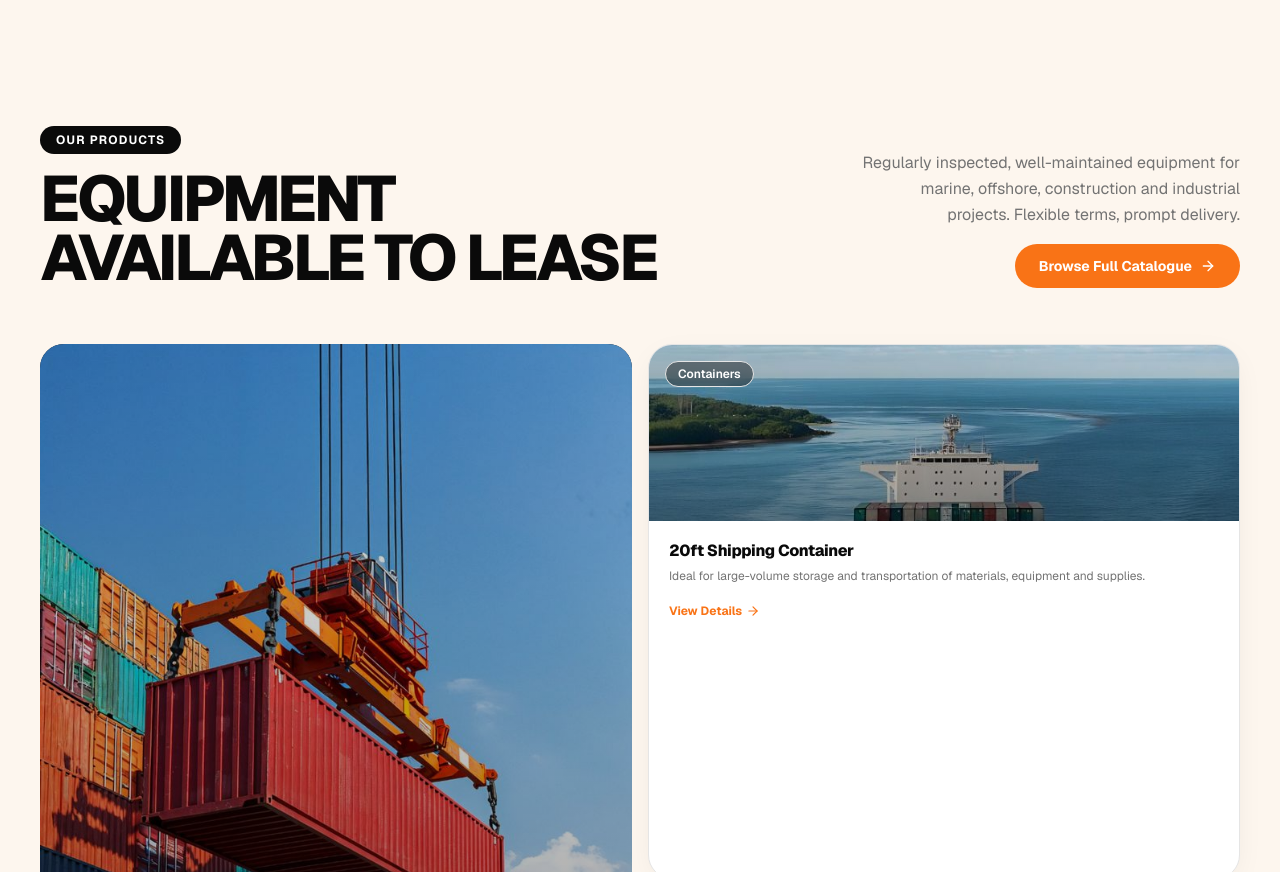
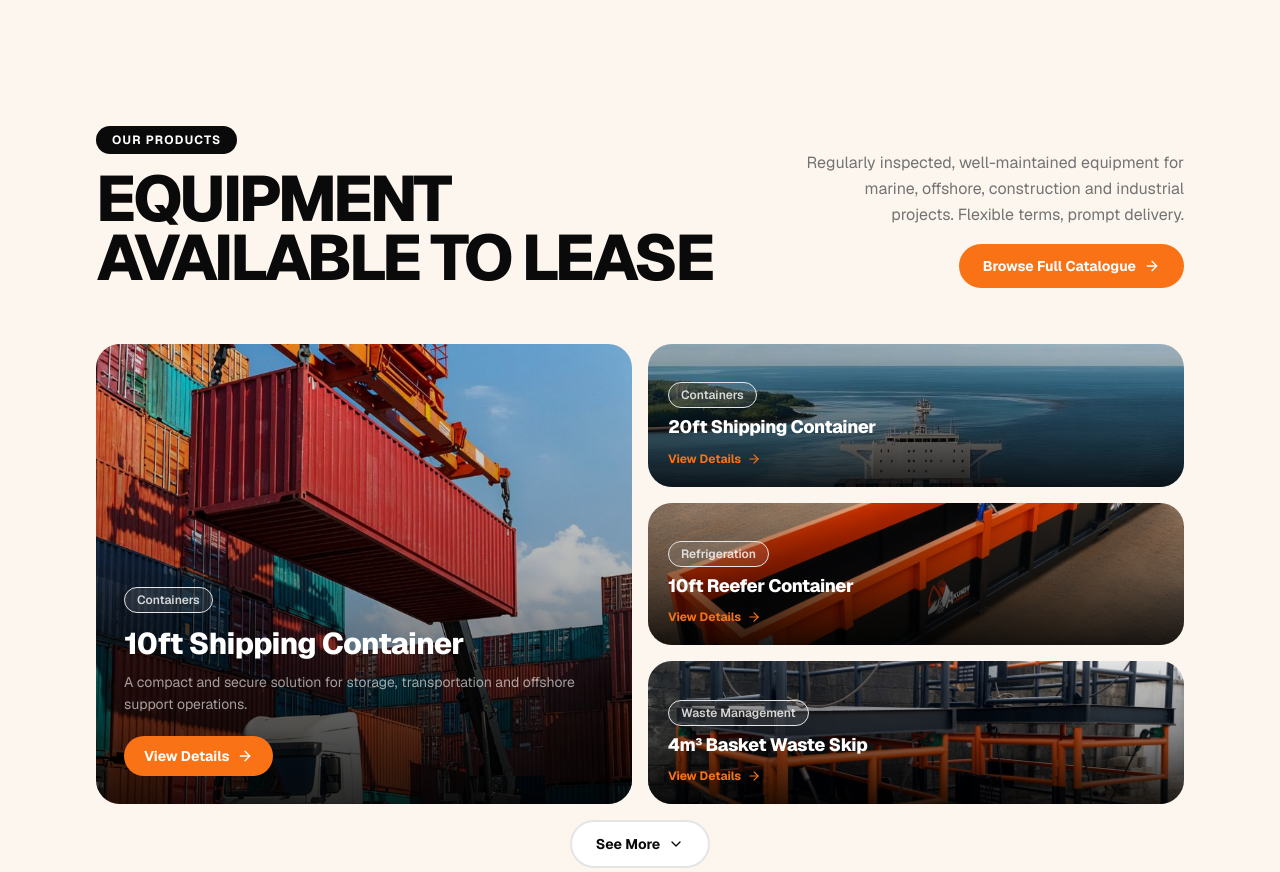
Before and after one commit to JoshDickson1/akundy-logistics, a React (Vite) app: page / in a window 1280 px wide. Shown: the part 8080-8952 px from the top of the page. Built offline with nearby package versions, Linux system fonts and the light colour scheme.

Commit message:
style: see-more cards use full-bleed overlay style, fix timeline dot layering, remove em-dashes

```diff
--- a/src/components/sections/faq-section.tsx
+++ b/src/components/sections/faq-section.tsx
@@ -14,7 +14,7 @@ const FAQS = [
   },
   {
     q: 'Are you licensed to operate in Nigeria\'s oil and gas sector?',
-    a: 'Yes. We hold a NUPRC Oil Industry Permit (Major Category) — Permit No. NUPRC/OGISP/26/5131560/N451240, valid to March 2027 — covering Rehabilitation, Fabrication Works and Overhead Tanks. We are also registered with the NPA and licensed by Nigeria Customs Service as a ship chandler.',
+    a: 'Yes. We hold a NUPRC Oil Industry Permit (Major Category) Permit No. NUPRC/OGISP/26/5131560/N451240, valid to March 2027 covering Rehabilitation, Fabrication Works and Overhead Tanks. We are also registered with the NPA and licensed by Nigeria Customs Service as a ship chandler.',
   },
   {
     q: 'What areas do you cover?',
@@ -26,7 +26,7 @@ const FAQS = [
   },
   {
     q: 'Can you handle both short-term and long-term contracts?',
-    a: 'Absolutely. We offer flexible leasing periods and contract structures tailored to your project timeline — from single-mobilisation jobs to multi-year service agreements. We work closely with clients to align on cost, scope and delivery.',
+    a: 'Absolutely. We offer flexible leasing periods and contract structures tailored to your project timeline from single-mobilisation jobs to multi-year service agreements. We work closely with clients to align on cost, scope and delivery.',
   },
 ]
 
@@ -152,7 +152,7 @@ export function FaqSection() {
             </Link>
           </div>
 
-          {/* Right — accordion */}
+          {/* Right accordion */}
           <div className="flex flex-col gap-2.5">
             {FAQS.map((faq, i) => (
               <AccordionItem key={i} q={faq.q} a={faq.a} index={i} />
--- a/src/components/sections/mission-section.tsx
+++ b/src/components/sections/mission-section.tsx
@@ -69,7 +69,7 @@ export function MissionSection() {
       <div className="mx-auto max-w-6xl px-4 lg:px-8">
         <div className="grid items-center gap-10 lg:grid-cols-[1fr_1.15fr_0.85fr] lg:gap-8">
 
-          {/* Left — copy + MD */}
+          {/* Left copy + MD */}
           <motion.div
             initial={{ opacity: 0, x: -24 }}
             whileInView={{ opacity: 1, x: 0 }}
@@ -88,7 +88,7 @@ export function MissionSection() {
             <p className="mt-6 text-sm leading-relaxed text-muted-foreground">
               At {COMPANY.name}, we bring together{' '}
               <strong className="font-bold text-foreground">Marine expertise, Offshore capability, Engineering precision, Logistics reliability and Safety discipline</strong>{' '}
-              to deliver integrated solutions that keep your operations running — on time and within budget.
+              to deliver integrated solutions that keep your operations running on time and within budget.
             </p>
 
             {/* MD info */}
@@ -126,7 +126,7 @@ export function MissionSection() {
             </div>
           </motion.div>
 
-          {/* Center — image */}
+          {/* Center image */}
           <motion.div
             initial={{ opacity: 0, y: 32 }}
             whileInView={{ opacity: 1, y: 0 }}
@@ -151,7 +151,7 @@ export function MissionSection() {
             </div>
           </motion.div>
 
-          {/* Right — rotating badge + mission + vision */}
+          {/* Right rotating badge + mission + vision */}
           <motion.div
             initial={{ opacity: 0, x: 24 }}
             whileInView={{ opacity: 1, x: 0 }}
@@ -159,7 +159,7 @@ export function MissionSection() {
             transition={{ duration: 0.6, ease: easeOut, delay: 0.2 }}
             className="flex flex-col gap-8"
           >
-            {/* Rotating badge — top right */}
+            {/* Rotating badge top right */}
             <div className="flex justify-end">
               <RotatingRingBadge />
             </div>
--- a/src/components/ui/timeline.tsx
+++ b/src/components/ui/timeline.tsx
@@ -32,16 +32,24 @@ export function Timeline({ data }: { data: TimelineEntry[] }) {
     <div ref={containerRef} className="relative w-full font-sans">
       {/* Entries */}
       <div ref={lineRef} className="relative">
+        {/* Vertical track line rendered first so dots paint on top */}
+        <div className="absolute left-[17px] top-0 h-full w-[2px] bg-border/40">
+          <motion.div
+            style={{ height: beamHeight, opacity: beamOpacity }}
+            className="absolute inset-x-0 top-0 bg-brand"
+          />
+        </div>
+
         {data.map((item, i) => (
           <div key={i} className="flex gap-6 pt-12 first:pt-0 md:gap-14 md:pt-20">
 
-            {/* Left: date + dot (sticky) */}
-            <div className="sticky top-28 relative flex w-9 shrink-0 flex-col items-center self-start">
-              {/* Dot */}
+            {/* Left: dot + date (sticky) */}
+            <div className="relative flex w-9 shrink-0 flex-col items-center self-start sticky top-28">
+              {/* Dot z-10 sits above the line */}
               <div className="relative z-10 flex size-9 items-center justify-center rounded-full border border-border/60 bg-card shadow-soft">
                 <div className="size-3 rounded-full bg-brand" />
               </div>
-              {/* Year label — desktop, absolute so it doesn't widen the column */}
+              {/* Year label: absolute so it never widens the column */}
               <span className="absolute top-11 left-1/2 -translate-x-1/2 hidden whitespace-nowrap text-xs font-black uppercase tracking-[0.18em] text-muted-foreground/40 md:block">
                 {item.title}
               </span>
@@ -49,7 +57,6 @@ export function Timeline({ data }: { data: TimelineEntry[] }) {
 
             {/* Right: content */}
             <div className="flex-1 pb-16">
-              {/* Year label — mobile */}
               <p className="mb-4 text-sm font-black uppercase tracking-[0.18em] text-brand md:hidden">
                 {item.title}
               </p>
@@ -57,14 +64,6 @@ export function Timeline({ data }: { data: TimelineEntry[] }) {
             </div>
           </div>
         ))}
-
-        {/* Vertical track line */}
-        <div className="absolute left-[17px] top-0 w-[2px] h-full bg-border/40">
-          <motion.div
-            style={{ height: beamHeight, opacity: beamOpacity }}
-            className="absolute inset-x-0 top-0 bg-brand"
-          />
-        </div>
       </div>
     </div>
   )
--- a/src/pages/home.tsx
+++ b/src/pages/home.tsx
@@ -270,20 +270,55 @@ function ProductCard({ item, delay = 0 }: { item: typeof EQUIPMENT[number]; dela
   )
 }
 
+function ProductOverlayCard({ item, delay = 0 }: { item: typeof EQUIPMENT[number]; delay?: number }) {
+  return (
+    <motion.div
+      initial={{ opacity: 0, y: 20 }}
+      whileInView={{ opacity: 1, y: 0 }}
+      viewport={{ once: true }}
+      transition={{ duration: 0.45, ease, delay }}
+      className="group relative flex-1 overflow-hidden rounded-3xl"
+    >
+      <div className="relative h-48 overflow-hidden lg:h-full">
+        <img
+          src={PRODUCT_IMAGES[item.id] ?? '/images/crane-containers.jpg'}
+          alt={item.title}
+          className="h-full w-full object-cover transition-transform duration-700 group-hover:scale-105"
+        />
+        <div className="absolute inset-0 bg-gradient-to-t from-black/85 via-black/40 to-black/10" />
+        <div className="absolute inset-0 flex flex-col justify-end p-5">
+          <span className="mb-2 inline-flex w-fit items-center rounded-full border border-white/20 bg-white/10 px-3 py-1 text-xs font-semibold text-white/80">
+            {item.category}
+          </span>
+          <h3 className="text-base font-black leading-tight tracking-tight text-white lg:text-lg">
+            {item.title}
+          </h3>
+          <Link
+            to={`/equipment/${item.id}`}
+            className="mt-3 inline-flex w-fit items-center gap-1.5 text-xs font-bold text-brand transition-colors hover:text-brand/80"
+          >
+            View Details <ArrowRight className="size-3.5 transition-transform group-hover:translate-x-1" />
+          </Link>
+        </div>
+      </div>
+    </motion.div>
+  )
+}
+
 function ProductsVisibleGrid() {
   const featured = EQUIPMENT[0]
-  const right = EQUIPMENT.slice(1, 3)
+  const right = EQUIPMENT.slice(1, 4)
   return (
-    <div className="grid grid-cols-1 gap-4 lg:grid-cols-2">
-      {/* Featured — spans 2 rows */}
+    <div className="flex flex-col gap-4 lg:h-[460px] lg:flex-row">
+      {/* Left: featured big card */}
       <motion.div
         initial={{ opacity: 0, y: 24 }}
         whileInView={{ opacity: 1, y: 0 }}
         viewport={{ once: true }}
         transition={{ duration: 0.5, ease }}
-        className="group relative overflow-hidden rounded-3xl bg-foreground lg:row-span-2"
+        className="group relative overflow-hidden rounded-3xl lg:flex-1"
       >
-        <div className="relative h-72 overflow-hidden lg:h-full lg:min-h-[540px]">
+        <div className="relative h-72 overflow-hidden lg:h-full">
           <img
             src={PRODUCT_IMAGES[featured.id] ?? '/images/crane-containers.jpg'}
             alt={featured.title}
@@ -308,10 +343,12 @@ function ProductsVisibleGrid() {
         </div>
       </motion.div>
 
-      {/* Right column — 2 stacked, one per row */}
-      {right.map((item, i) => (
-        <ProductCard key={item.id} item={item} delay={i * 0.1} />
-      ))}
+      {/* Right: 3 stacked overlay cards in a flex-col */}
+      <div className="flex flex-col gap-4 lg:flex-1">
+        {right.map((item, i) => (
+          <ProductOverlayCard key={item.id} item={item} delay={i * 0.1} />
+        ))}
+      </div>
     </div>
   )
 }
@@ -334,7 +371,9 @@ function ProductsSeeMore() {
           >
             <div className="grid grid-cols-1 gap-4 pb-4 sm:grid-cols-2">
               {items.map((item, i) => (
-                <ProductCard key={item.id} item={item} delay={i * 0.06} />
+                <div key={item.id} className="flex h-56 flex-col">
+                  <ProductOverlayCard item={item} delay={i * 0.06} />
+                </div>
               ))}
             </div>
           </motion.div>
@@ -667,7 +706,7 @@ export function HomePage() {
 
       {/* Our Products */}
       <section className="bg-[#fdf6ee] py-24 dark:bg-[#111] lg:py-32">
-        <div className="mx-auto max-w-[1400px] px-4 lg:px-10">
+        <div className="mx-auto max-w-6xl px-4 lg:px-8">
           {/* Header */}
           <div className="mb-14 flex flex-col gap-6 lg:flex-row lg:items-end lg:justify-between">
             <div>
```
